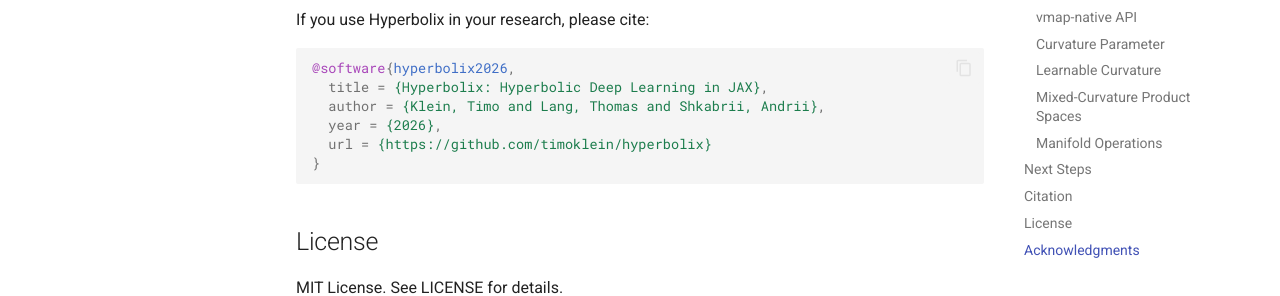
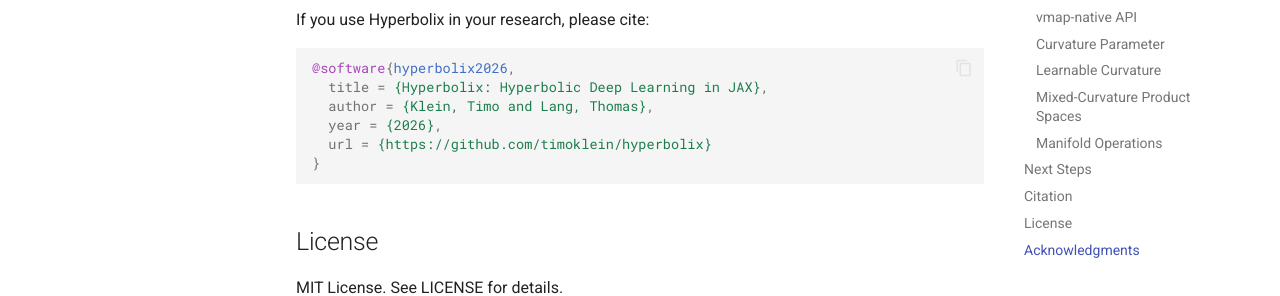
Before and after one commit to timoklein/hyperbolix, an MkDocs documentation site: the page built from docs/index.md, in a window 1280 px wide and 900 px high, scrolled down 5037 px. Shown: the part 253-549 px from the top of the window. Built offline with MkDocs 1.6.1 and Material for MkDocs 9.7.7, drawn with Linux system fonts in a browser that asks for light colours; comment, search, counter and statistics services are not loaded; the version menu is left out.

Commit message:
docs: align author list on Klein+Lang everywhere
Matches pyproject.toml, LICENSE, and the paper's author list.

Co-Authored-By: Claude Fable 5 <noreply@anthropic.com>

````diff
--- a/docs/index.md
+++ b/docs/index.md
@@ -205,7 +205,7 @@ If you use Hyperbolix in your research, please cite:
 ```bibtex
 @software{hyperbolix2026,
   title = {Hyperbolix: Hyperbolic Deep Learning in JAX},
-  author = {Klein, Timo and Lang, Thomas and Shkabrii, Andrii},
+  author = {Klein, Timo and Lang, Thomas},
   year = {2026},
   url = {https://github.com/timoklein/hyperbolix}
 }
--- a/mkdocs.yml
+++ b/mkdocs.yml
@@ -1,6 +1,6 @@
 site_name: Hyperbolix
 site_description: Hyperbolic Deep Learning in JAX
-site_author: Timo Klein, Thomas Lang, Andrii Shkabrii
+site_author: Timo Klein, Thomas Lang
 site_url: https://timoklein.github.io/hyperbolix
 
 repo_name: hyperbolix
````
